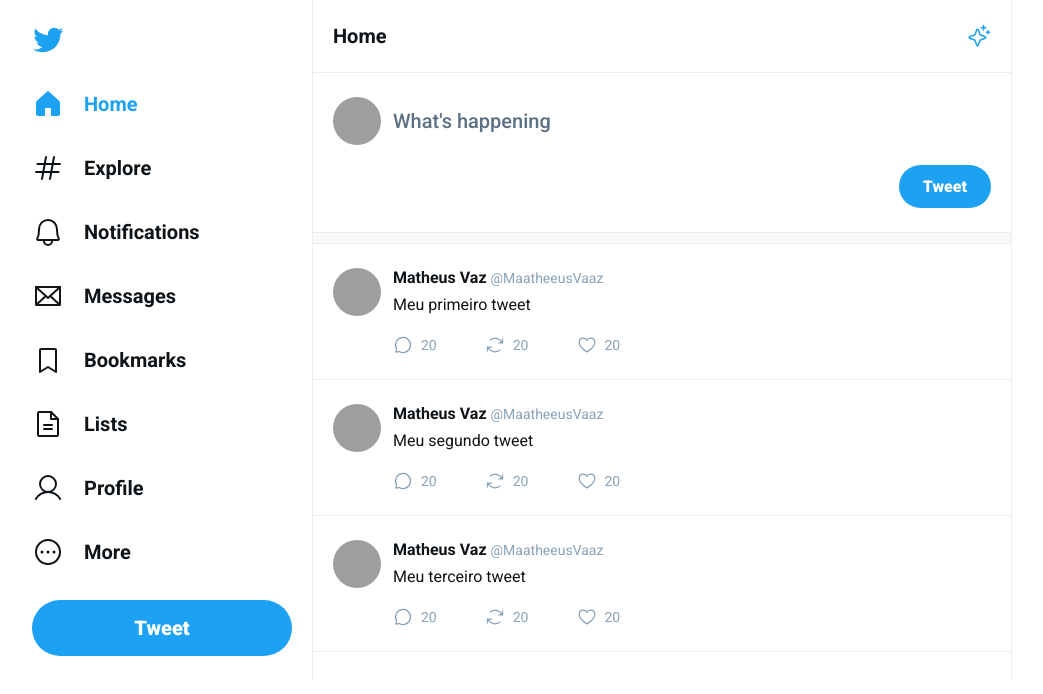
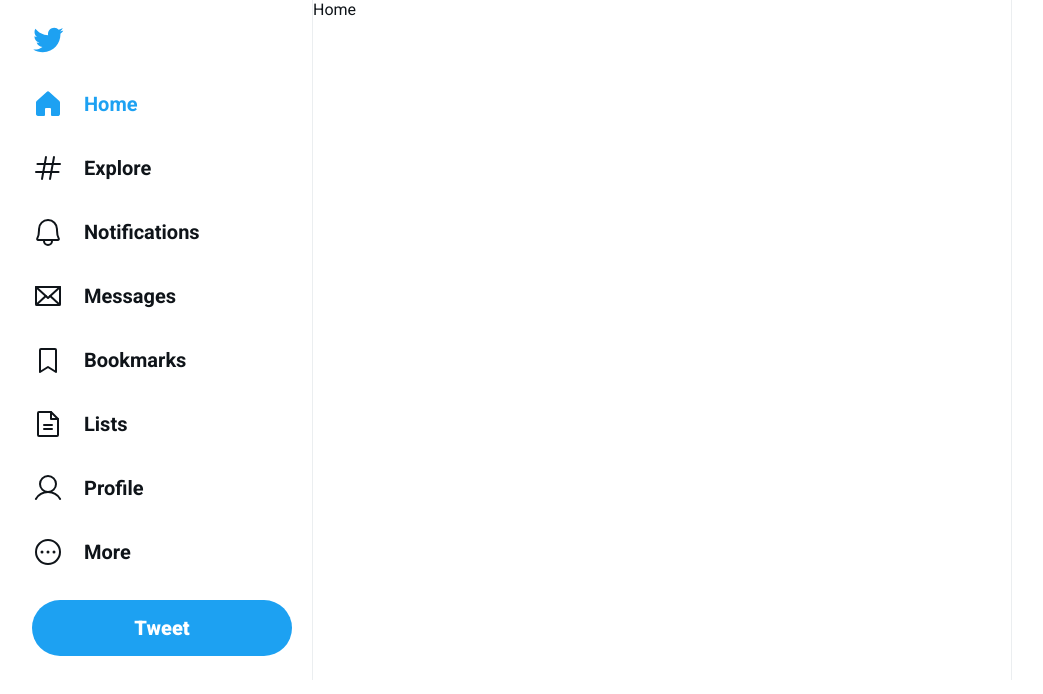
Before and after one commit to Teuuzim/twitter-clone, a React (Vite) app: page / in a window 1280 px wide. Shown: the top 694 px of the page, without its empty margins (128-1171 px from the left). Built offline with nearby package versions, Linux system fonts and the light colour scheme; grey boxes are pictures that could not be loaded.

Commit message:
TimelineOk

```diff
--- a/package.json
+++ b/package.json
@@ -10,9 +10,13 @@
     "preview": "vite preview"
   },
   "dependencies": {
+    "localforage": "^1.10.0",
+    "match-sorter": "^6.3.4",
     "phosphor-react": "^1.4.1",
     "react": "^18.3.1",
-    "react-dom": "^18.3.1"
+    "react-dom": "^18.3.1",
+    "react-router-dom": "^6.24.1",
+    "sort-by": "^1.2.0"
   },
   "devDependencies": {
     "@types/react": "^18.3.3",
--- a/src/global.css
+++ b/src/global.css
@@ -34,53 +34,3 @@
   border-left: 1px solid #ebeef0;
   border-right: 1px solid #ebeef0;
 }
-
-.new-tweet-form {
-  padding: 1.5rem 1.25rem;
-  display: flex;
-  flex-direction: column;
-  gap: 0.5rem;
-}
-
-.new-tweet-form label {
-  display: flex;
-  gap: 0.75rem;
-}
-
-.new-tweet-form label img {
-  width: 3rem;
-  height: 3rem;
-  border-radius: 99px;
-}
-
-.new-tweet-form label textarea {
-  flex: 1;
-  border: 0;
-  font-size: 1.25rem;
-  font-weight: 500;
-  margin-top: 0.75rem;
-  resize: none;
-}
-
-.new-tweet-form label textarea:focus {
-  outline: none;
-}
-
-.new-tweet-form label textarea::placeholder {
-  color: #5b7083;
-}
-
-.new-tweet-form button[type="submit"] {
-  margin-left: auto;
-  background: var(--twitter-blue);
-  border-radius: 99px;
-  padding: 0.75rem 1.5rem;
-  color: #fff;
-  font-size: 1rem;
-  font-weight: 900;
-  border: 0;
-}
-
-.new-tweet-form button[type="submit"]:hover {
-  filter: brightness(0.8);
-}
--- a/src/main.tsx
+++ b/src/main.tsx
@@ -1,19 +1,11 @@
 import React from "react";
 import ReactDOM from "react-dom/client";
-import { Sparkle } from "phosphor-react";
 
 import "./global.css";
 
-import { Tweet } from "./components/Tweet";
 import { Sidebar } from "./components/Sidebar";
-import Header from "./components/Header";
-import Separator from "./components/Separator";
-
-const tweets = [
-  "Meu primeiro tweet",
-  "Meu segundo tweet",
-  "Meu terceiro tweet",
-];
+import { RouterProvider } from "react-router-dom";
+import { router } from "./routes";
 
 ReactDOM.createRoot(document.getElementById("root")!).render(
   <React.StrictMode>
@@ -21,26 +13,7 @@
       <Sidebar />
 
       <div className="content">
-        <main className="timeline">
-          <Header title="Home" />
-
-          <form action="" className="new-tweet-form">
-            <label htmlFor="tweet">
-              <img
-                src="https://github.com/Teuuzim.png"
-                alt="Matheus Henrique Vaz"
-              />
-              <textarea id="tweet" placeholder="What's happening" />
-            </label>
-            <button type="submit">Tweet</button>
-          </form>
-
-          <Separator />
-
-          {tweets.map((tweet) => {
-            return <Tweet key={tweet} content={tweet} />;
-          })}
-        </main>
+        <RouterProvider router={router} />
       </div>
     </div>
   </React.StrictMode>
--- /dev/null
+++ b/src/routes.tsx
@@ -0,0 +1,12 @@
+import { createBrowserRouter } from "react-router-dom";
+
+export const router = createBrowserRouter([
+  {
+    path: "/",
+    element: <div>Home</div>,
+  },
+  {
+    path: "/tweet",
+    element: <div>Tweet</div>,
+  },
+]);
```
Also changed, not shown: src/pages/Timeline.css (added, +49 -0 lines), src/pages/Timeline.tsx (added, +36 -0 lines), 1 other file (tests, documents, lock files or other folders).
